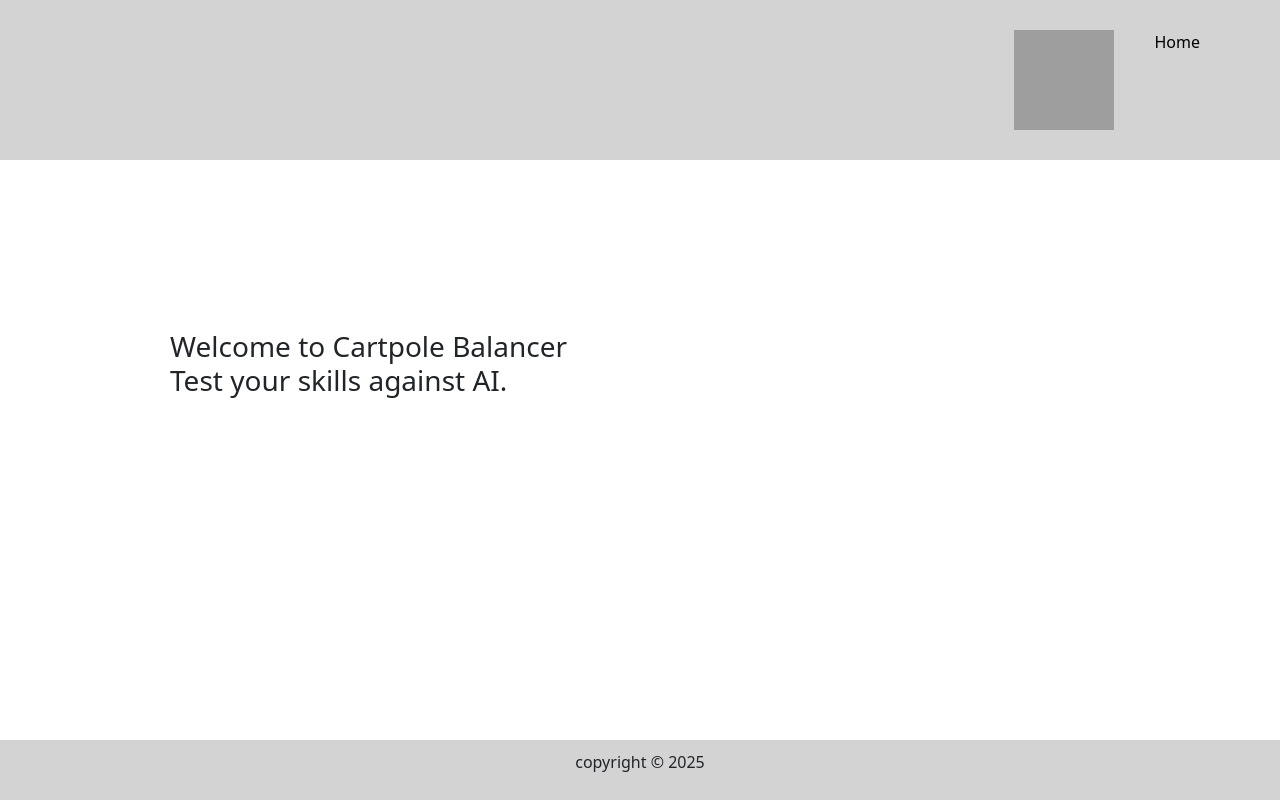
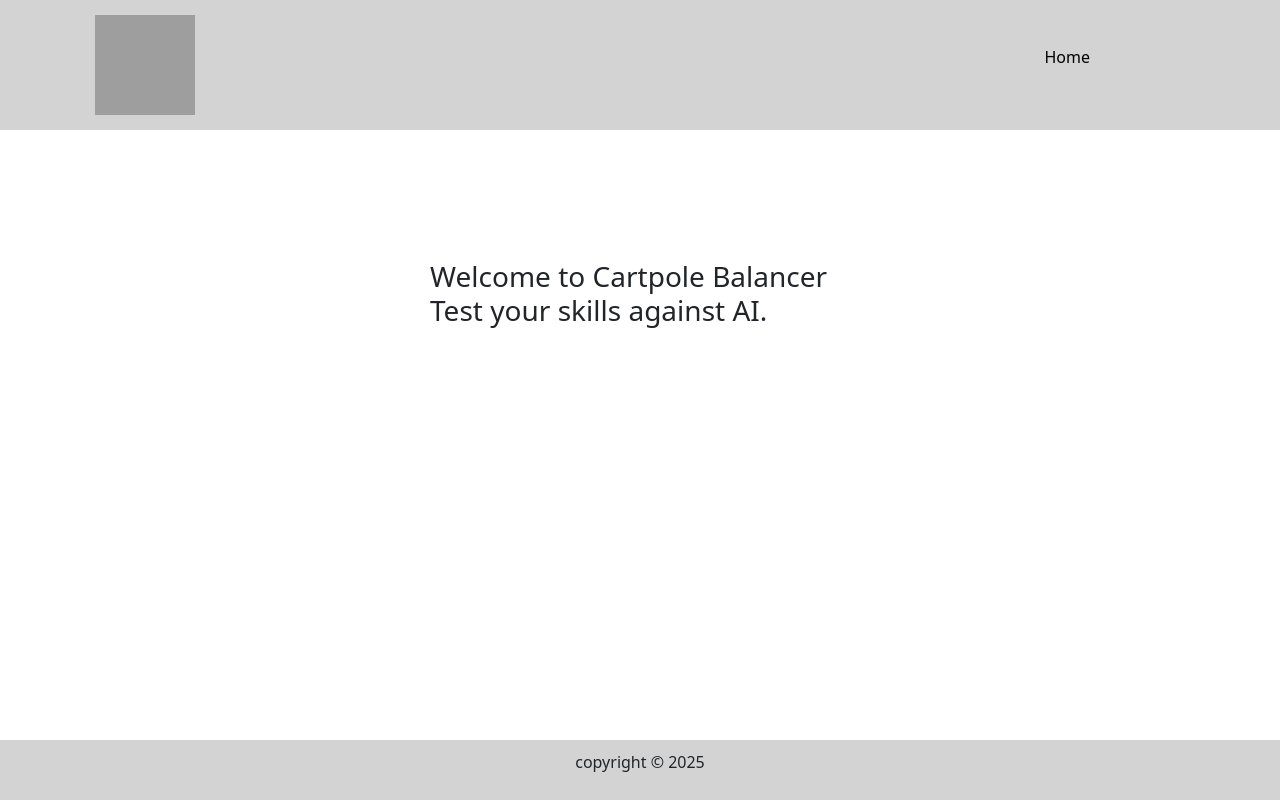
Before and after one commit to einstein2306/Cartpole-game, a Flask app: page / in a window 1280 px wide. Run offline with Flask 3, Linux system fonts and the light colour scheme; some libraries are stand-ins or nearby versions; grey boxes are pictures that could not be loaded.

Commit message:
added css properties to the logo

```diff
--- a/CartPole-Balancer/static/css/main.css
+++ b/CartPole-Balancer/static/css/main.css
@@ -6,7 +6,7 @@ header,footer{
     background-color: lightgray;
 }
 
-header,nav{
+header nav{
     display:flex;
     padding : 15px;
     gap:40px;
@@ -16,6 +16,8 @@ header,nav{
 header nav a{
     text-decoration: none;
     color: black;
+    margin-right:150px;
+    margin-top:30px;
 }
 header nav a:hover{
     color:blue;
@@ -33,6 +35,14 @@ footer{
     bottom:0;
 }
 
-main{
-    padding:170px;
+main h3{
+    padding:130px;
+    margin-left:300px;
 }
+
+#image{
+    display:flex;
+    margin-right:auto;
+    margin-left:80px;
+    background-color:transparent;
+}
```
